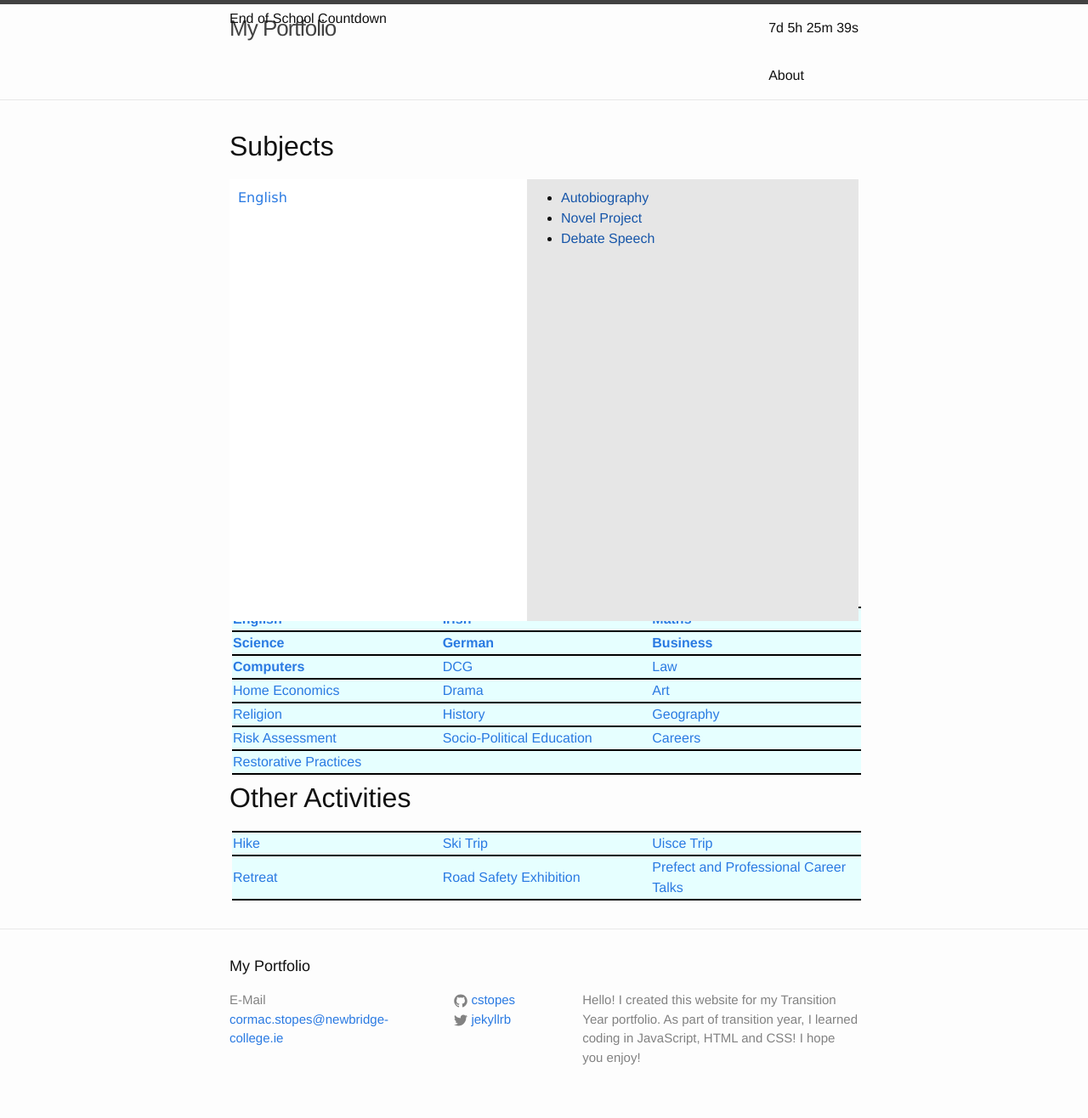
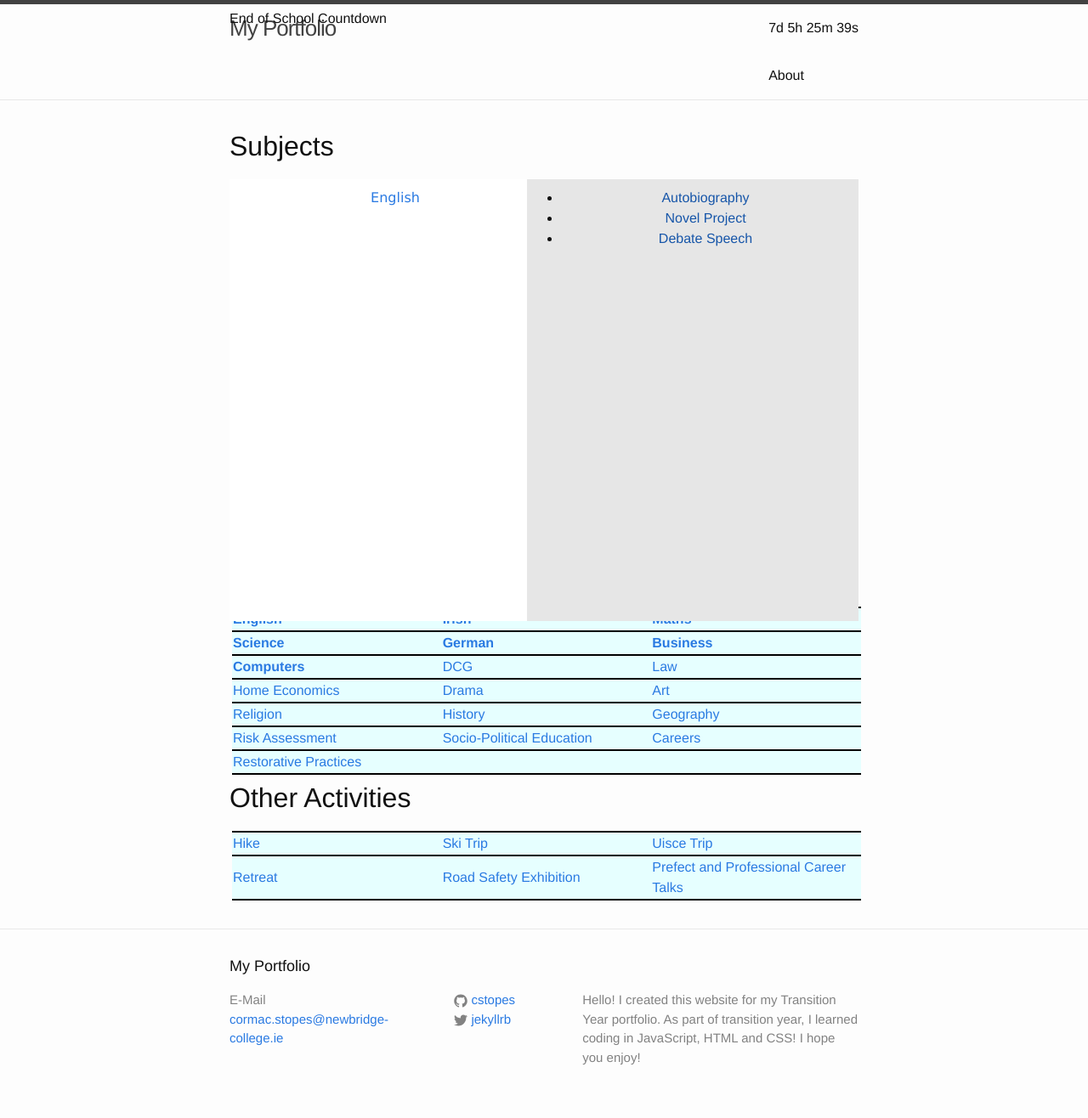
Before and after one commit to cstopes/cstopes.github.io, a Jekyll site: the page built from index.html, in a window 1280 px wide. Shown: the whole page at 85% size. Built offline with Jekyll 4.4.1, drawn with Linux system fonts in a browser that asks for light colours.

Commit message:
Update _layout.scss

```diff
--- a/_sass/_layout.scss
+++ b/_sass/_layout.scss
@@ -273,7 +273,8 @@ table, tr:nth-child(even){
     background-color: #ffffff;
     width: 50%;
     height: 100%;
-    text-align: middle;
+    text-align: center;
+    vertical-align: middle;
 }
 .subBox_examples{
     position: absolute;
@@ -281,6 +282,8 @@ table, tr:nth-child(even){
     background-color: #e6e6e6;
     width: 50%;
     height: 100%;
+    text-align: center;
+    vertical-align: middle;
 }
 #subjectTitle{
     text-size: 50px;
```
